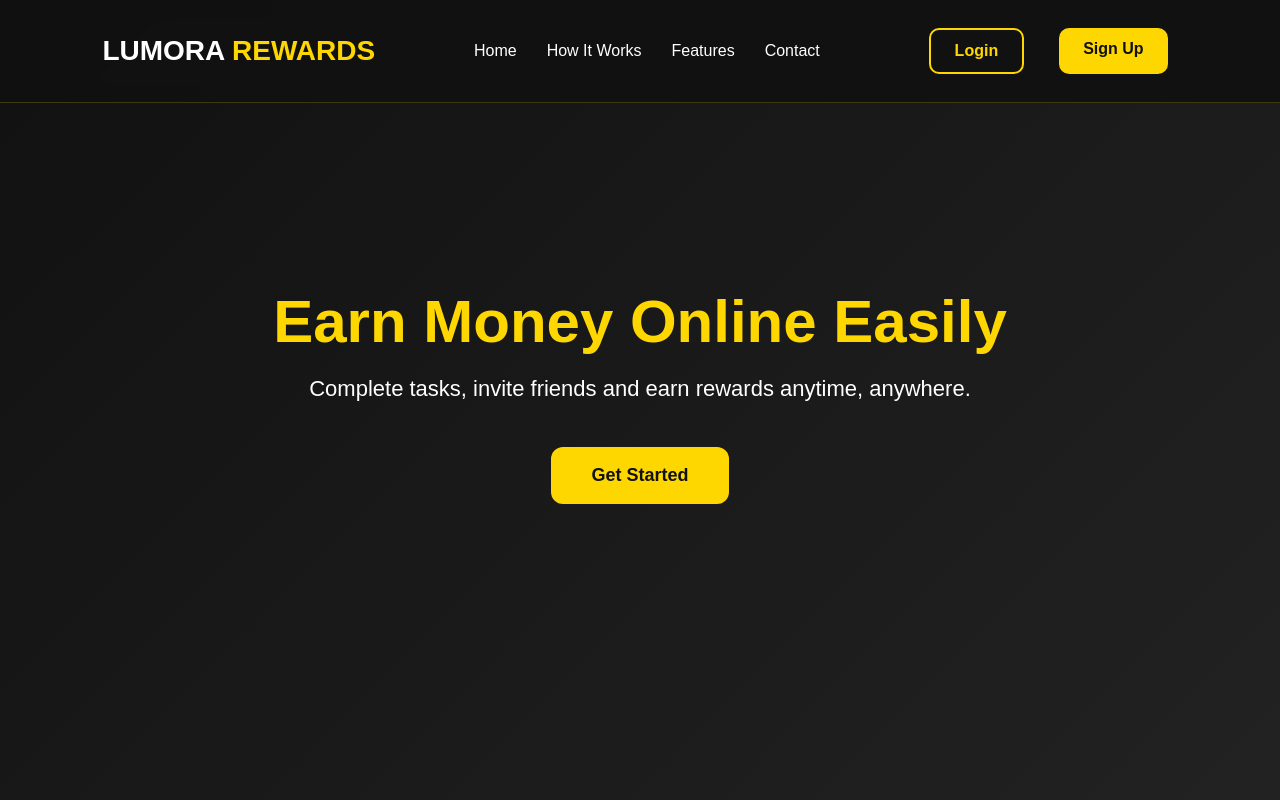
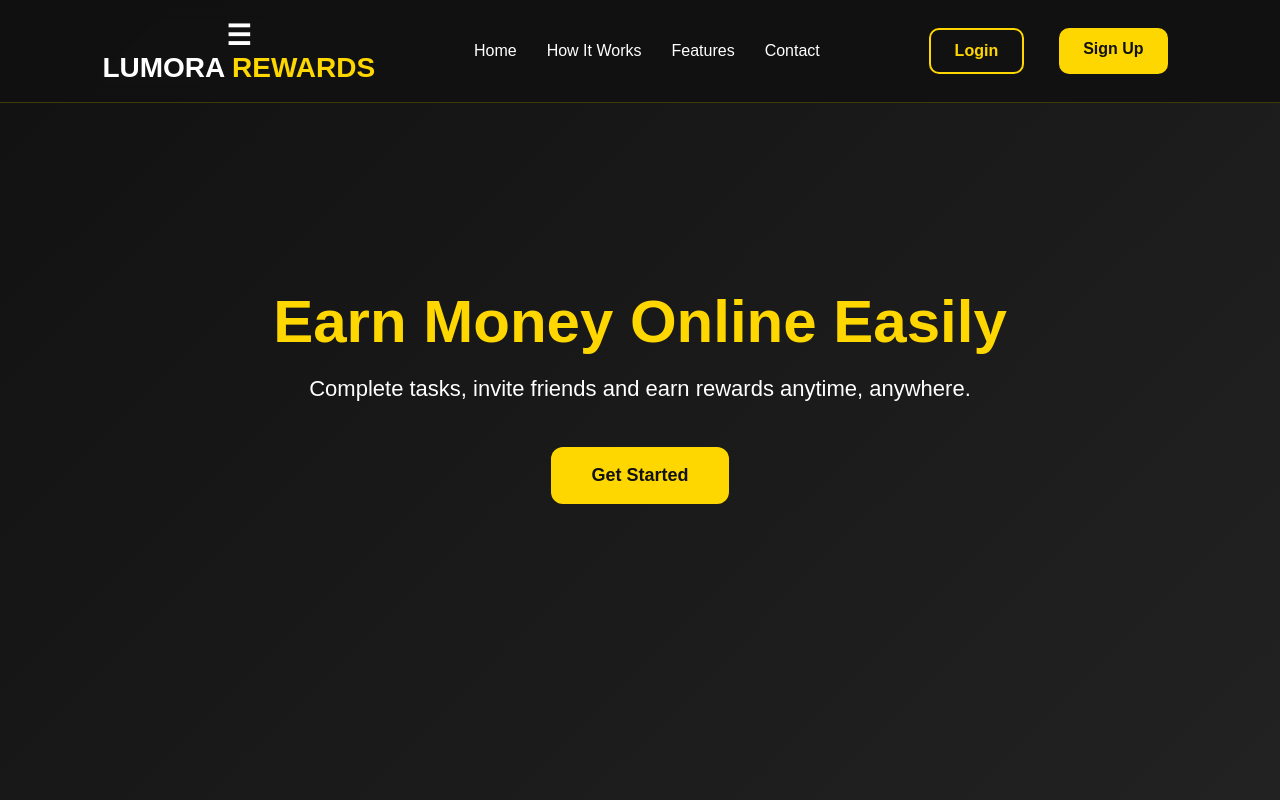
Before and after one commit to lumora591-rgb/lumora-rewards, a plain HTML site: page index.html in a window 1280 px wide. Shown: the top 800 px of the page. Drawn offline with Linux system fonts and the light colour scheme.

Commit message:
Update index.html

```diff
--- a/index.html
+++ b/index.html
@@ -17,6 +17,11 @@
 <nav class="navbar">
 
 <div class="logo">
+
+<div class="menu-toggle" id="menu-toggle">
+☰
+</div>
+
 LUMORA <span>REWARDS</span>
 </div>
 
```
